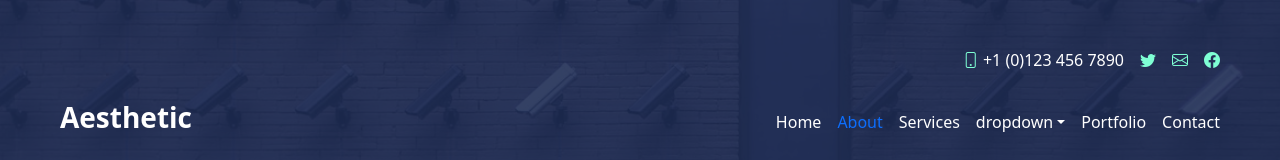
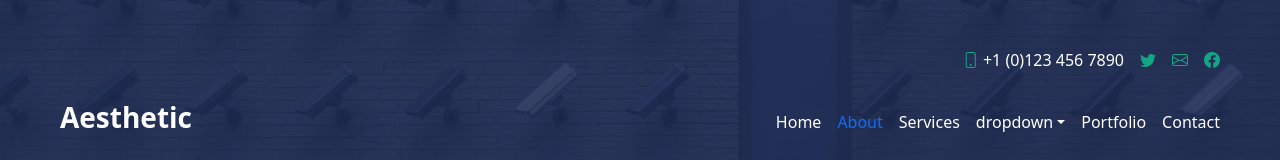
Before and after one commit to saurabh25101/react-ui-design, a React (Vite) app: page /about in a window 1280 px wide. Shown: the top 160 px of the page. Built offline with nearby package versions, Linux system fonts and the light colour scheme.

Commit message:
crating a dynamic navbar

```diff
--- a/src/App.css
+++ b/src/App.css
@@ -28,7 +28,7 @@
  }
 
  .card {
-   margin-top: -70px;
+   margin-top: -50px;
  }
 
  .num {
@@ -37,12 +37,12 @@
  }
 
  .card-icon {
-   background-color: #13a484;
+   background-color: #15a585;
  }
 
 
  .num-icon {
-   color: aquamarine;
+   color:#15a585;
  }
 
  .work-img {
@@ -107,3 +107,11 @@
  html {
   scroll-behavior: smooth;
 }
+
+
+
+
+ /* Hover open dropdown */
+.nav-item.dropdown:hover .dropdown-menu {
+  display: block;
+}
```
